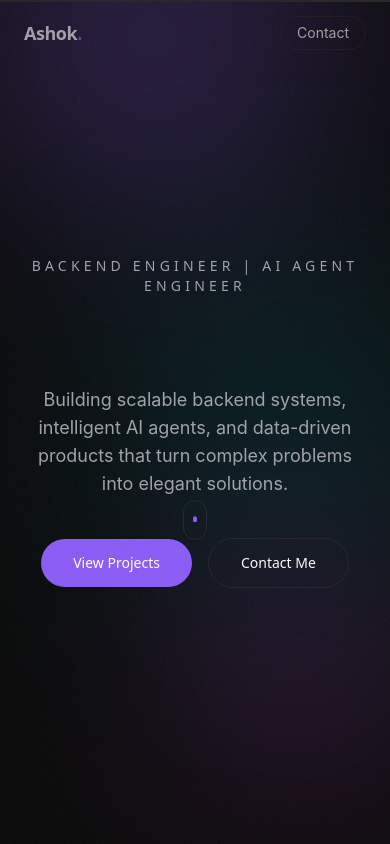
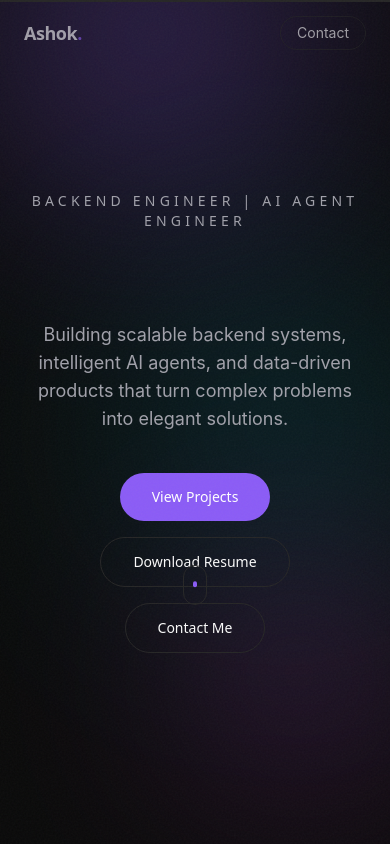
Before and after one commit to Anumulaashok/portfolio, a Next.js app: page / in a window 390 px wide. Shown: the top 844 px of the page. Built offline with nearby package versions, Linux system fonts and the light colour scheme.

Commit message:
feat: add resume link and phone number to Hero and Contact sections

```diff
--- a/components/sections/ContactSection.tsx
+++ b/components/sections/ContactSection.tsx
@@ -18,6 +18,14 @@ const socials = [
   {
     label: "Email",
     href: "mailto:anumulaashok85@gmail.com",
+  },
+  {
+    label: "Phone",
+    href: "tel:+918179463267",
+  },
+  {
+    label: "Resume",
+    href: "https://drive.google.com/uc?export=download&id=12_JFyz8pS60h2bOqEBe8CWg5xdMOzFdm",
   },
 ];
 
--- a/components/sections/HeroSection.tsx
+++ b/components/sections/HeroSection.tsx
@@ -67,6 +67,9 @@ export function HeroSection() {
           <MagneticButton href="#projects" variant="primary">
             View Projects
           </MagneticButton>
+          <MagneticButton href="https://drive.google.com/uc?export=download&id=12_JFyz8pS60h2bOqEBe8CWg5xdMOzFdm" variant="secondary">
+            Download Resume
+          </MagneticButton>
           <MagneticButton href="#contact" variant="secondary">
             Contact Me
           </MagneticButton>
```
